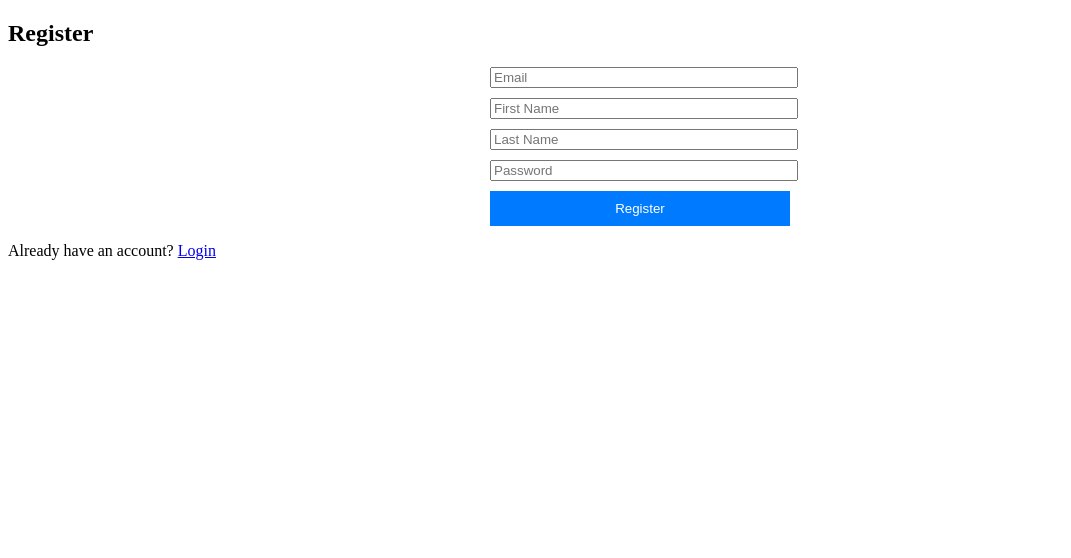
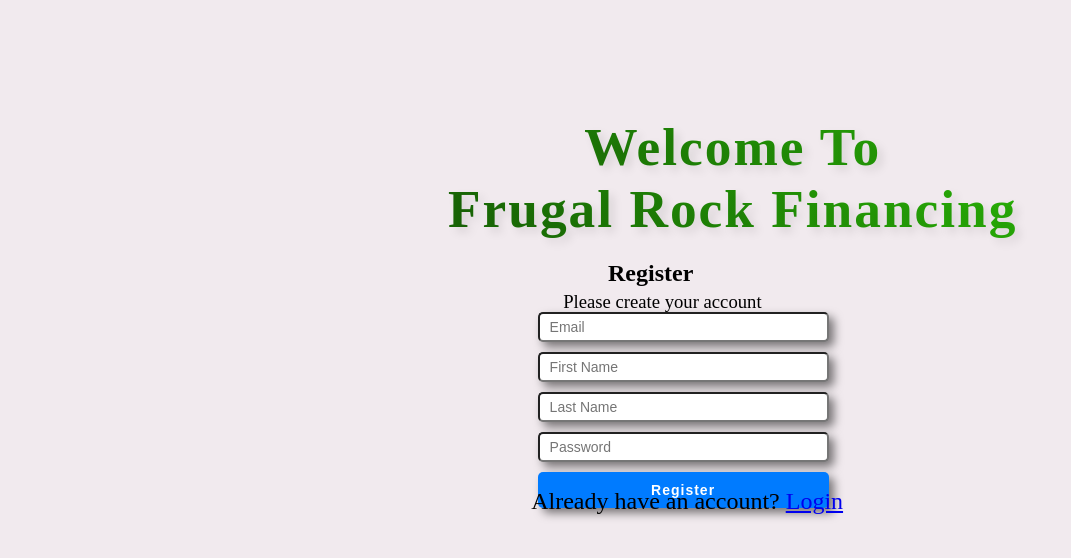
Before and after one commit to Shivanii7/ACIT2911-Agile, a Flask app: page /register in a window 1280 px wide. Shown: the top 558 px of the page, without its empty margins (0-1071 px from the left). Run offline with Flask 3, Linux system fonts and the light colour scheme.

```diff
--- a/main.py
+++ b/main.py
@@ -123,7 +123,7 @@ def expense_homepage():
 @app.route("/expenses/create", methods=['POST'])
 def create():
     expense = Expenses(name=request.form.get("name"), amount=request.form.get(
-        "amount"), date=request.form.get("date"), description=request.form.get("des"))
+        "amount"), date=request.form.get("date"), description=request.form.get("des"), customer_id=session['cid'] if 'cid' in session else 1)
     db.session.add(expense)
     db.session.commit()
     return redirect(url_for("expense_homepage_get"))
--- a/templates/expense.html
+++ b/templates/expense.html
@@ -17,7 +17,7 @@
         <h3>Total Budget</h3>
         <p>${{ budget }}</p>
         <h3>Joint with</h3>
-        <p>${{ joint }}</p>
+        <p>{{ joint }}</p>
       </section>
       <section class="history-section">
         <h2>Expense History</h2>
--- a/templates/register.html
+++ b/templates/register.html
@@ -1,38 +1,94 @@
 <!DOCTYPE html>
 <html lang="en">
   <head>
-    <meta charset="UTF-8">
-    <meta name="viewport" content="width=device-width, initial-scale=1.0">
+    <meta charset="UTF-8" />
+    <meta name="viewport" content="width=device-width, initial-scale=1.0" />
     <title>Register</title>
     <style>
+      body {
+        background-color: rgba(230, 218, 224, 0.54);
+      }
+      h2 {
+        position: absolute;
+        top: 30%;
+        left: 47.5%;
+      }
       form {
         max-width: 300px;
         margin: auto;
+        position: absolute;
+        top: 39%;
+        left: 42%;
       }
       input {
-            width: 100%;
+        width: 97%;
+        height: 30px;
         margin-bottom: 10px;
+        background-color: rgba(255, 255, 255, 1);
+        border: 1px solid color(0, 0, 0, 0.2);
+        border-radius: 5px;
+        box-sizing: border-box;
+        box-shadow: 5px 5px 10px rgba(0, 0, 0, 0.5);
+        padding: 10px;
+        font-size: 14px;
       }
       button {
-            width: 100%;
+        width: 97%;
         background-color: #007bff;
         color: white;
         padding: 10px;
         border: none;
         cursor: pointer;
+        font-weight: bold;
+        border: 1px solid color(0, 0, 0, 0.2);
+        border-radius: 5px;
+        box-sizing: border-box;
+        box-shadow: 5px 5px 10px rgba(0, 0, 0, 0.5);
+        padding: 10px;
+        font-size: 14px;
+        letter-spacing: 1px;
       }
       button:hover {
         background-color: #0056b3;
+        scale: 1.05;
+      }
+      #instructions {
+        position: absolute;
+        top: 34%;
+        left: 44%;
+        font-size: 14pt;
+      }
+      p {
+        text-align: center;
+        font-size: 18pt;
+        position: absolute;
+        top: 58%;
+        left: 41.5%;
+      }
+      h1 {
+        text-align: center;
+        position: absolute;
+        top: 10%;
+        left: 35%;
+        font-weight: bold;
+        font-size: 40pt;
+        background: linear-gradient(270deg, #28ad07, #196606);
+        -webkit-background-clip: text;
+        -webkit-text-fill-color: transparent;
+        letter-spacing: 2px;
+        text-shadow: 5px 5px 10px rgba(0, 0, 0, 0.1);
       }
     </style>
   </head>
   <body>
+    <h1>Welcome To<br />Frugal Rock Financing</h1>
     <h2>Register</h2>
+    <p id="instructions">Please create your account</p>
     <form action="/register" method="POST">
-        <input type="email" name="email" placeholder="Email" required>
-        <input type="text" name="first_name" placeholder="First Name" required>
-        <input type="text" name="last_name" placeholder="Last Name" required>
-        <input type="password" name="password" placeholder="Password" required>
+      <input type="email" name="email" placeholder="Email" required />
+      <input type="text" name="first_name" placeholder="First Name" required />
+      <input type="text" name="last_name" placeholder="Last Name" required />
+      <input type="password" name="password" placeholder="Password" required />
       <button type="submit">Register</button>
     </form>
     <p>Already have an account? <a href="/login">Login</a></p>
```
Also changed, not shown: templates/login.html (+63 -7 lines), data/data.db. Lines whose indentation alone changed are shown as unchanged.
